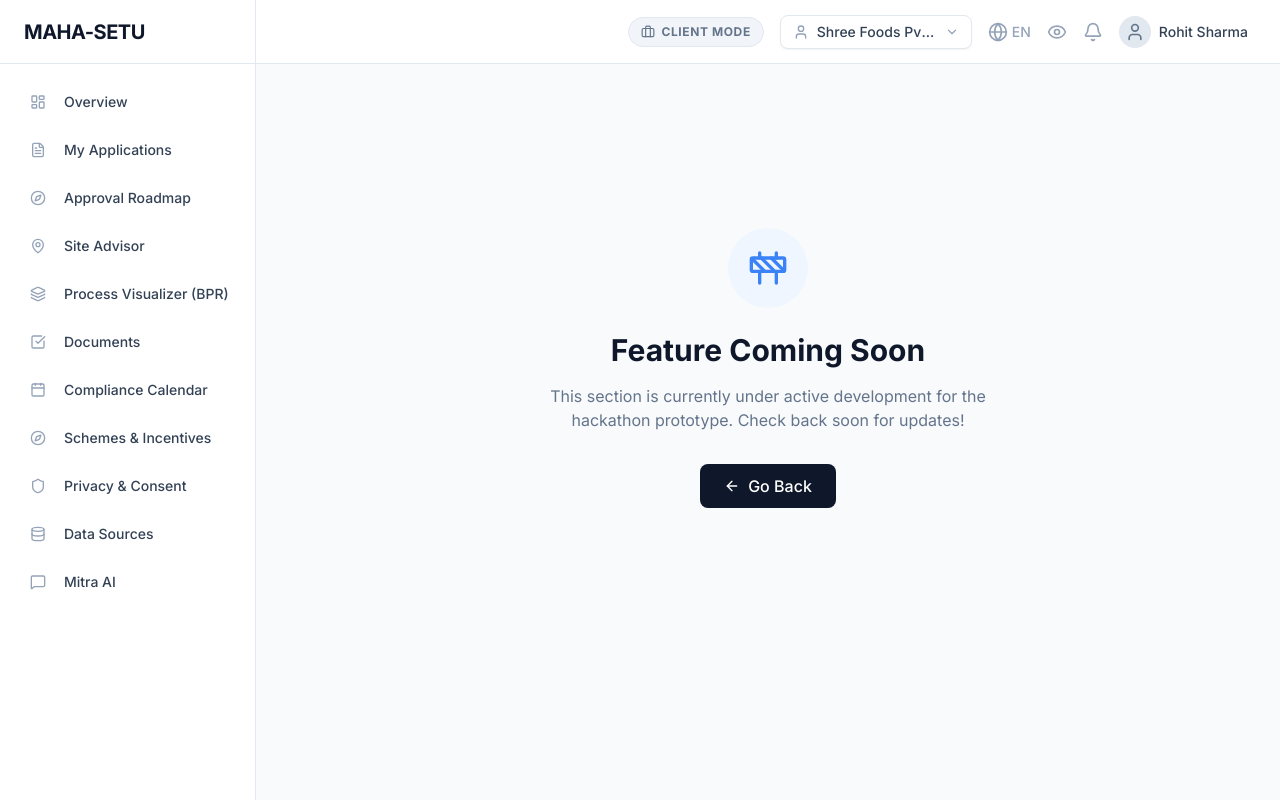
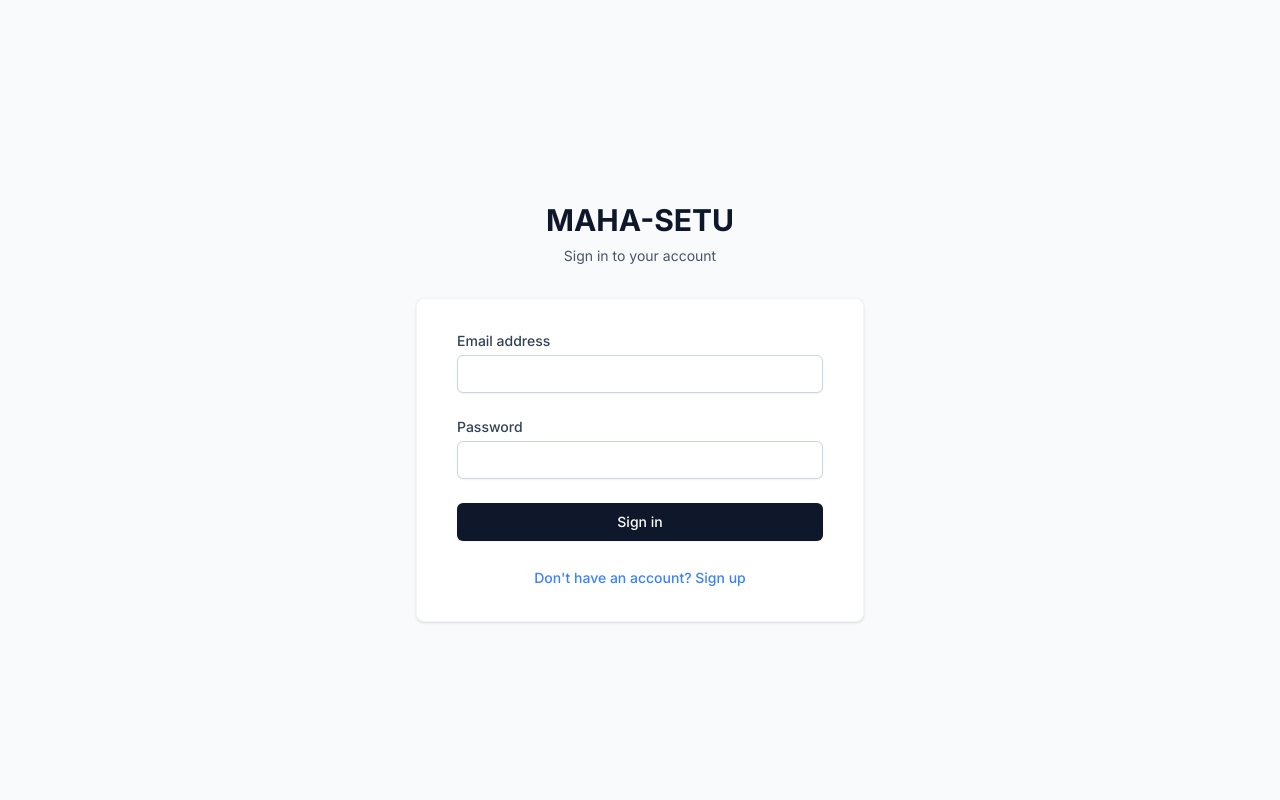
Before and after one commit to LavanyaGupta09/VyaparSetu, a React (Vite) app: page /auth in a window 1280 px wide. Built offline with nearby package versions, Linux system fonts and the light colour scheme; no server answers.

Commit message:
feat: Implement real Supabase auth and migrate away from mock data by default

```diff
--- a/src/App.tsx
+++ b/src/App.tsx
@@ -1,5 +1,6 @@
 import { BrowserRouter, Routes, Route } from 'react-router-dom';
 import LandingPage from './pages/LandingPage';
+import Auth from './pages/Auth';
 import Onboarding from './pages/Onboarding';
 import DashboardLayout from './components/layout/DashboardLayout';
 import DashboardRouter from './pages/DashboardRouter';
@@ -33,6 +34,7 @@ function App() {
           <CommandPalette />
           <Routes>
             <Route path="/" element={<LandingPage />} />
+            <Route path="/auth" element={<Auth />} />
             <Route path="/onboarding" element={<Onboarding />} />
             <Route path="/verify/:id" element={<VerifyCertificate />} />
             <Route element={<DashboardLayout />}>
--- a/src/components/layout/DashboardLayout.tsx
+++ b/src/components/layout/DashboardLayout.tsx
@@ -1,6 +1,7 @@
 import React, { useState } from 'react';
-import { Outlet, Link, useLocation } from 'react-router-dom';
-import { LayoutDashboard, FileText, CheckSquare, Calendar, Compass, MessageSquare, Menu, Bell, User, Globe, Briefcase, Shield, MapPin, Layers, ChevronDown, Eye, Database, X } from 'lucide-react';
+import { Outlet, Link, useLocation, useNavigate } from 'react-router-dom';
+import { supabase } from '../../lib/supabase';
+import { LayoutDashboard, FileText, CheckSquare, Calendar, Compass, MessageSquare, Menu, Bell, User, Globe, Briefcase, Shield, MapPin, Layers, ChevronDown, Eye, Database, X, Loader2 } from 'lucide-react';
 import { useTranslation } from 'react-i18next';
 import { useUserRole } from '../../context/UserRoleContext';
 import { motion } from 'framer-motion';
@@ -74,11 +75,42 @@ const SidebarContent = ({ location, t, onClose }: any) => {
 
 const DashboardLayout = () => {
   const location = useLocation();
+  const navigate = useNavigate();
   const { t, i18n } = useTranslation();
   const { role, setRole } = useUserRole();
   const [selectedClient, setSelectedClient] = useState('Shree Foods Pvt Ltd');
   const [highContrast, setHighContrast] = useState(false);
   const [mobileMenuOpen, setMobileMenuOpen] = useState(false);
+  const [authChecked, setAuthChecked] = useState(false);
+
+  React.useEffect(() => {
+    const isDemoMode = localStorage.getItem('maha_demo_mode') === 'true';
+    if (isDemoMode) {
+      setAuthChecked(true);
+      return;
+    }
+
+    if (!supabase) {
+      navigate('/auth');
+      return;
+    }
+
+    supabase.auth.getSession().then(({ data: { session } }) => {
+      if (!session) {
+        navigate('/auth');
+      } else {
+        setAuthChecked(true);
+      }
+    });
+
+    const { data: { subscription } } = supabase.auth.onAuthStateChange((_event, session) => {
+      if (!session && !isDemoMode) {
+        navigate('/auth');
+      }
+    });
+
+    return () => subscription.unsubscribe();
+  }, [navigate]);
 
   const toggleContrast = () => {
     setHighContrast(!highContrast);
@@ -90,6 +122,10 @@ const DashboardLayout = () => {
       document.body.style.filter = 'none';
     }
   };
+
+  if (!authChecked) {
+    return <div className="h-screen flex items-center justify-center bg-slate-50"><Loader2 className="w-8 h-8 animate-spin text-accent" /></div>;
+  }
 
   return (
     <div className="h-screen flex overflow-hidden bg-slate-50">
@@ -173,11 +209,26 @@ const DashboardLayout = () => {
               <button className="text-slate-400 hover:text-slate-500">
                 <Bell className="h-5 w-5" />
               </button>
-              <div className="flex items-center space-x-2">
-                <div className="h-8 w-8 rounded-full bg-slate-200 flex items-center justify-center">
-                  <User className="h-5 w-5 text-slate-500" />
+              <div className="relative group">
+                <button className="flex items-center space-x-2 text-slate-700 hover:text-primary-900 focus:outline-none">
+                  <div className="h-8 w-8 rounded-full bg-slate-200 flex items-center justify-center">
+                    <User className="h-5 w-5 text-slate-500" />
+                  </div>
+                  <span className="text-sm font-medium hidden sm:block">My Account</span>
+                  <ChevronDown className="w-4 h-4 text-slate-400" />
+                </button>
+                <div className="absolute right-0 mt-2 w-48 bg-white rounded-md shadow-lg py-1 border border-slate-100 hidden group-hover:block z-50">
+                  <button
+                    onClick={async () => {
+                      if (supabase) await supabase.auth.signOut();
+                      localStorage.removeItem('maha_demo_mode');
+                      navigate('/auth');
+                    }}
+                    className="block w-full text-left px-4 py-2 text-sm text-red-600 hover:bg-red-50"
+                  >
+                    Sign out
+                  </button>
                 </div>
-                <span className="text-sm font-medium text-slate-700 hidden sm:block">Rohit Sharma</span>
               </div>
             </div>
           </header>
--- a/src/data/repositories/index.ts
+++ b/src/data/repositories/index.ts
@@ -13,15 +13,18 @@ const supabaseRepo = new SupabaseRepository();
 export const getApplicationRepository = async (): Promise<IApplicationRepository> => {
   const isDemoMode = localStorage.getItem('maha_demo_mode') === 'true';
 
-  if (isDemoMode || !isSupabaseConfigured()) {
+  if (isDemoMode) {
     return mockRepo;
   }
 
-  // Check if user is signed in to Supabase
-  const { data: { session } } = await supabase!.auth.getSession();
-  if (session) {
-    return supabaseRepo;
+  if (!isSupabaseConfigured()) {
+    throw new Error("Supabase is not configured. Please add environment variables.");
   }
 
-  return mockRepo;
+  const { data: { session } } = await supabase!.auth.getSession();
+  if (!session) {
+    throw new Error("User is not authenticated. Please log in.");
+  }
+
+  return supabaseRepo;
 };
--- /dev/null
+++ b/src/pages/Auth.tsx
@@ -0,0 +1,125 @@
+import React, { useState } from 'react';
+import { useNavigate } from 'react-router-dom';
+import { supabase } from '../lib/supabase';
+import { ArrowRight, Loader2, AlertCircle } from 'lucide-react';
+
+const Auth = () => {
+  const [email, setEmail] = useState('');
+  const [password, setPassword] = useState('');
+  const [loading, setLoading] = useState(false);
+  const [error, setError] = useState<string | null>(null);
+  const [mode, setMode] = useState<'signin' | 'signup'>('signin');
+
+  const navigate = useNavigate();
+
+  React.useEffect(() => {
+    localStorage.removeItem('maha_demo_mode');
+  }, []);
+
+  const handleAuth = async (e: React.FormEvent) => {
+    e.preventDefault();
+    if (!supabase) {
+      setError('Supabase is not configured.');
+      return;
+    }
+
+    setLoading(true);
+    setError(null);
+
+    try {
+      if (mode === 'signup') {
+        const { error: signUpError } = await supabase.auth.signUp({
+          email,
+          password,
+        });
+        if (signUpError) throw signUpError;
+        // On success, either auto login or tell them to verify email
+        navigate('/onboarding'); // new users go to onboarding
+      } else {
+        const { error: signInError } = await supabase.auth.signInWithPassword({
+          email,
+          password,
+        });
+        if (signInError) throw signInError;
+        navigate('/dashboard'); // returning users go to dashboard
+      }
+    } catch (err: any) {
+      setError(err.message || 'An error occurred during authentication.');
+    } finally {
+      setLoading(false);
+    }
+  };
+
+  return (
+    <div className="min-h-screen bg-slate-50 flex flex-col justify-center py-12 sm:px-6 lg:px-8">
+      <div className="sm:mx-auto sm:w-full sm:max-w-md">
+        <h2 className="mt-6 text-center text-3xl font-extrabold text-primary-900">
+          MAHA-SETU
+        </h2>
+        <p className="mt-2 text-center text-sm text-slate-600">
+          {mode === 'signin' ? 'Sign in to your account' : 'Create a new account'}
+        </p>
+      </div>
+
+      <div className="mt-8 sm:mx-auto sm:w-full sm:max-w-md">
+        <div className="bg-white py-8 px-4 shadow sm:rounded-lg sm:px-10 border border-slate-100">
+          <form className="space-y-6" onSubmit={handleAuth}>
+            {error && (
+              <div className="bg-red-50 border border-red-200 text-red-700 px-4 py-3 rounded-lg text-sm flex items-start gap-3">
+                <AlertCircle className="w-5 h-5 flex-shrink-0 mt-0.5" />
+                <p>{error}</p>
+              </div>
+            )}
+
+            <div>
+              <label className="block text-sm font-medium text-slate-700">Email address</label>
+              <div className="mt-1">
+                <input
+                  type="email"
+                  required
+                  value={email}
+                  onChange={(e) => setEmail(e.target.value)}
+                  className="appearance-none block w-full px-3 py-2 border border-slate-300 rounded-md shadow-sm placeholder-slate-400 focus:outline-none focus:ring-accent focus:border-accent sm:text-sm"
+                />
+              </div>
+            </div>
+
+            <div>
+              <label className="block text-sm font-medium text-slate-700">Password</label>
+              <div className="mt-1">
+                <input
+                  type="password"
+                  required
+                  value={password}
+                  onChange={(e) => setPassword(e.target.value)}
+                  className="appearance-none block w-full px-3 py-2 border border-slate-300 rounded-md shadow-sm placeholder-slate-400 focus:outline-none focus:ring-accent focus:border-accent sm:text-sm"
+                />
+              </div>
+            </div>
+
+            <div>
+              <button
+                type="submit"
+                disabled={loading}
+                className="w-full flex justify-center py-2 px-4 border border-transparent rounded-md shadow-sm text-sm font-medium text-white bg-primary-900 hover:bg-primary-800 focus:outline-none focus:ring-2 focus:ring-offset-2 focus:ring-accent disabled:opacity-50"
+              >
+                {loading ? <Loader2 className="w-5 h-5 animate-spin" /> : (mode === 'signin' ? 'Sign in' : 'Sign up')}
+              </button>
+            </div>
+          </form>
+
+          <div className="mt-6 text-center">
+            <button
+              onClick={() => setMode(mode === 'signin' ? 'signup' : 'signin')}
+              className="text-sm text-accent hover:text-accent-hover font-medium"
+            >
+              {mode === 'signin' ? "Don't have an account? Sign up" : 'Already have an account? Sign in'}
+            </button>
+          </div>
+        </div>
+      </div>
+    </div>
+  );
+};
+
+export default Auth;
--- a/src/pages/LandingPage.tsx
+++ b/src/pages/LandingPage.tsx
@@ -21,14 +21,14 @@ const LandingPage = () => {
               <a href="#help" className="text-slate-600 hover:text-slate-900 text-sm font-medium">Help</a>
             </div>
             <div className="flex items-center space-x-4">
-              <Link to="/dashboard" className="text-slate-600 hover:text-slate-900 font-medium text-sm">
+              <Link to="/auth" className="text-slate-600 hover:text-slate-900 font-medium text-sm">
                 Login
               </Link>
               <Link
-                to="/onboarding"
+                to="/auth"
                 className="bg-accent hover:bg-accent-hover text-white px-4 py-2 rounded-md text-sm font-medium transition-colors"
               >
-                Try Demo
+                Get Started
               </Link>
             </div>
           </div>
@@ -54,13 +54,19 @@ const LandingPage = () => {
               </p>
               <div className="flex flex-wrap gap-4">
                 <Link
-                  to="/onboarding"
+                  to="/auth"
                   className="btn-3d bg-primary-900 hover:bg-primary-800 text-white px-8 py-3 rounded-lg font-medium transition-all flex items-center gap-2"
                 >
                   Build My Approval Roadmap <ArrowRight className="h-5 w-5" />
                 </Link>
-                <button className="btn-3d bg-white hover:bg-slate-50 text-slate-700 border border-slate-200 px-8 py-3 rounded-lg font-medium transition-all">
-                  Explore Platform
+                <button
+                  onClick={() => {
+                    localStorage.setItem('maha_demo_mode', 'true');
+                    window.location.href = '/dashboard';
+                  }}
+                  className="btn-3d bg-white hover:bg-slate-50 text-slate-700 border border-slate-200 px-8 py-3 rounded-lg font-medium transition-all"
+                >
+                  Explore with sample data (Judges)
                 </button>
               </div>
             </motion.div>
```
